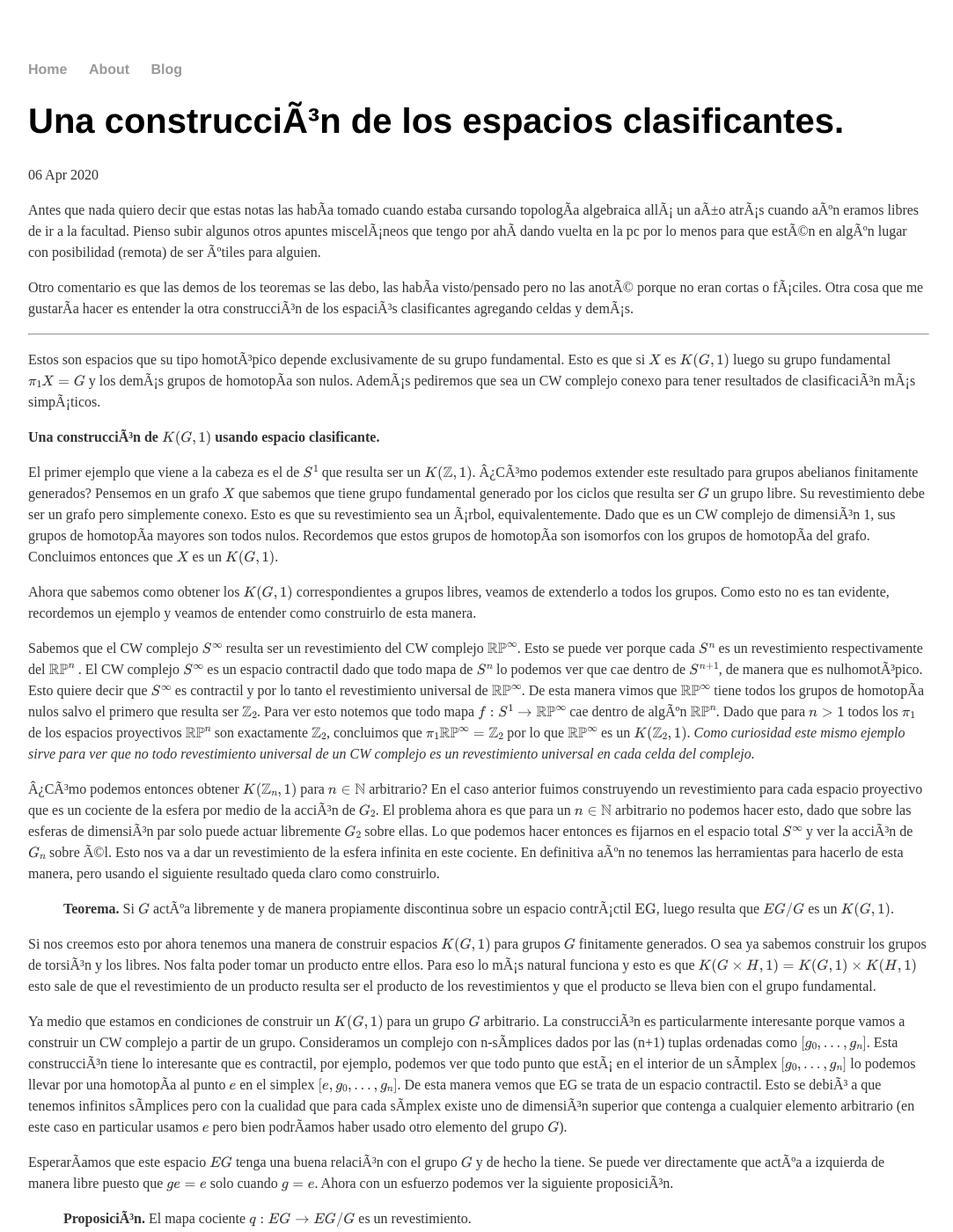
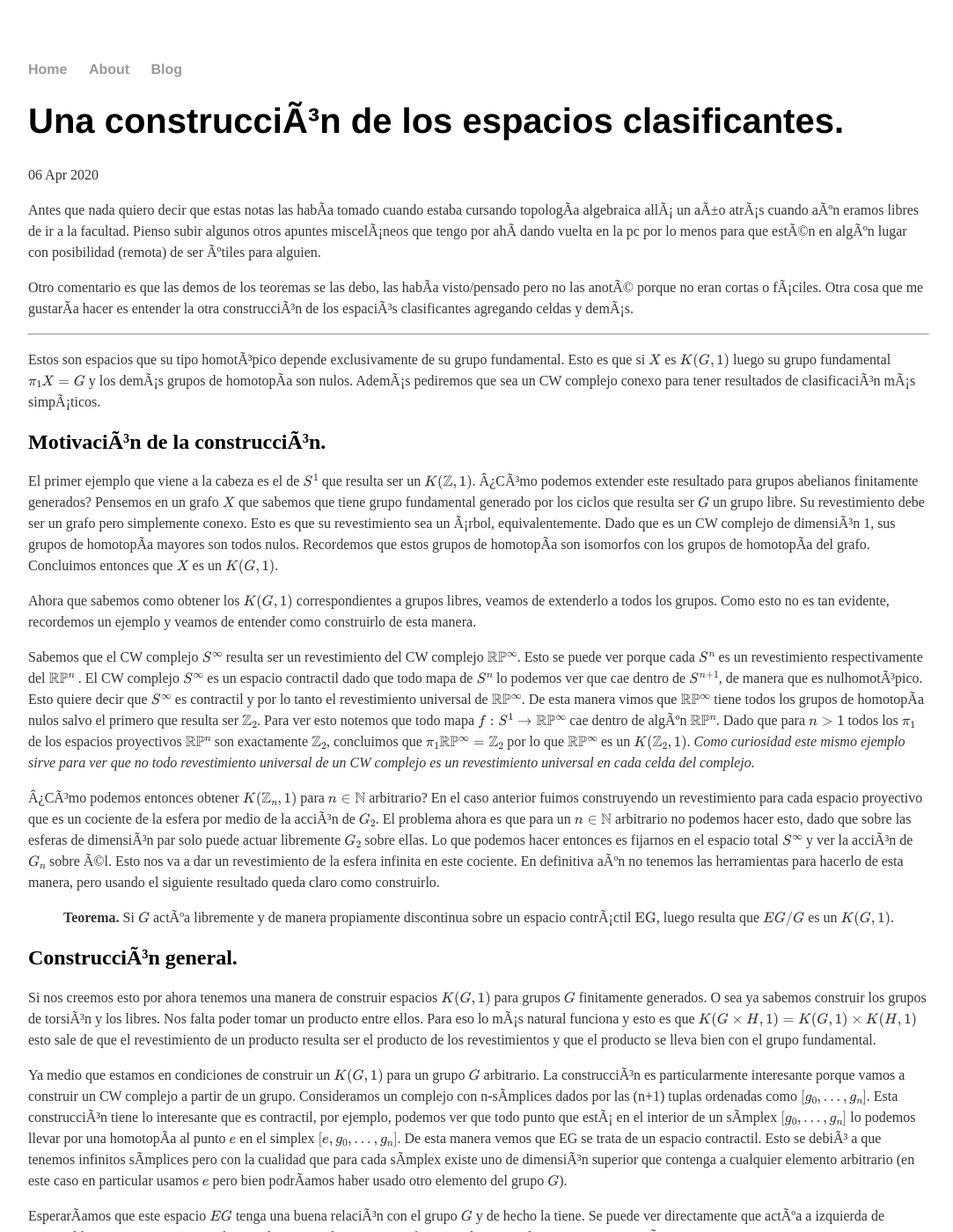
Before and after one commit to leolerena/leolerena.github.io, a Jekyll site: the page built from _posts/2020-06-04-esp-clasif.md, in a window 1280 px wide and 1400 px high. Shown: the whole window at 88% size, without its empty margins (96-1179 px from the left). Built offline with Jekyll 4.4.1, drawn with Linux system fonts in a browser that asks for light colours; formulas are drawn with MathJax 3; a script that is not in the unit is left out.

Commit message:
Update 2020-06-04-esp-clasif.md
mejoré algunas cositas del post de K(G,1)

```diff
--- a/_posts/2020-06-04-esp-clasif.md
+++ b/_posts/2020-06-04-esp-clasif.md
@@ -12,7 +12,7 @@ Otro comentario es que las demos de los teoremas se las debo, las había visto/p
 ------------------------------
 Estos son espacios que su tipo homotópico depende exclusivamente de su grupo fundamental. Esto es que si $X$ es $K(G,1)$ luego su grupo fundamental $\pi_1 X=G$ y los demás grupos de homotopía son nulos. Además pediremos que sea un CW complejo conexo para tener resultados de clasificación más simpáticos.
 
-**Una construcción de $K(G,1)$ usando espacio clasificante.**
+## Motivación de la construcción.
 
 El primer ejemplo que viene a la cabeza es el de $S^1$ que resulta ser un $K(\mathbb Z,1)$. ¿Cómo podemos extender este resultado para grupos abelianos finitamente generados? Pensemos en un grafo $X$ que sabemos que tiene grupo fundamental generado por los ciclos que resulta ser $G$ un grupo libre. Su revestimiento debe ser un grafo pero simplemente conexo. Esto es que su revestimiento sea un árbol, equivalentemente. Dado que es un CW complejo de dimensión 1, sus grupos de homotopía mayores son todos nulos. Recordemos que estos grupos de homotopía son isomorfos con los grupos de homotopía del grafo. Concluimos entonces que $X$ es un $K(G,1)$.
 
@@ -23,9 +23,12 @@ $$\pi_1 \mathbb{RP}^{\infty} = \mathbb Z_2$$ por lo que $\mathbb{RP}^{\infty}$ e
 _Como curiosidad este mismo ejemplo sirve para ver que no todo revestimiento universal de un CW complejo es un revestimiento universal en cada celda del complejo._
 
 ¿Cómo podemos entonces obtener $K(\mathbb Z_n,1)$ para $n\in \mathbb N$ arbitrario? En el caso anterior fuimos construyendo un revestimiento para cada espacio proyectivo que es un cociente de la esfera por medio de la acción de $G_2$. El problema ahora es que para un $n \in \mathbb N$ arbitrario no podemos hacer esto, dado que sobre las esferas de dimensión par solo puede actuar libremente $G_2$ sobre ellas. Lo que podemos hacer entonces es fijarnos en el espacio total $S^{\infty}$ y ver la acción de $G_n$ sobre él. Esto nos va a dar un revestimiento de la esfera infinita en este cociente. En definitiva aún no tenemos las herramientas para hacerlo de esta manera, pero usando el siguiente resultado queda claro como construirlo.
+
 > **Teorema.**
 	Si $G$ actúa libremente y de manera propiamente discontinua sobre un espacio contráctil $\operatorname{EG}$, luego resulta que $EG/G$ es un $K(G,1)$.
 
+
+## Construcción general.
 
 Si nos creemos esto por ahora tenemos una manera de construir espacios $K(G,1)$ para grupos $G$ finitamente generados. O sea ya sabemos construir los grupos de torsión y los libres. Nos falta poder tomar un producto entre ellos. Para eso lo más natural funciona y esto es que
 $$
@@ -61,5 +64,6 @@ Ya tenemos construidos los espacios $K(G,1)$, nos gustaría saber qué relación
 Suponiendo que vale la proposición no queda más que usarla y junto con el teorema de Whitehead deducir que todos los $K(G,1)$ son homotópicamente equivalentes.
 
 -----------------------------
-**Referencia.**
+
+## Referencia.
 * Hatcher, _Algebraic topology_.
```
